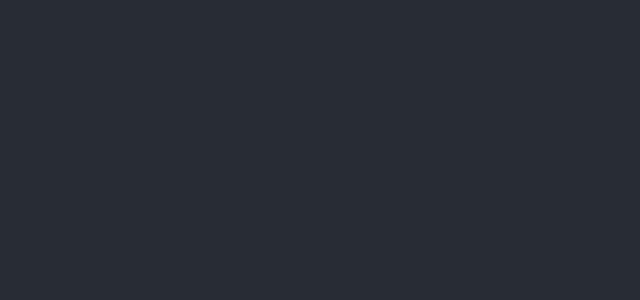
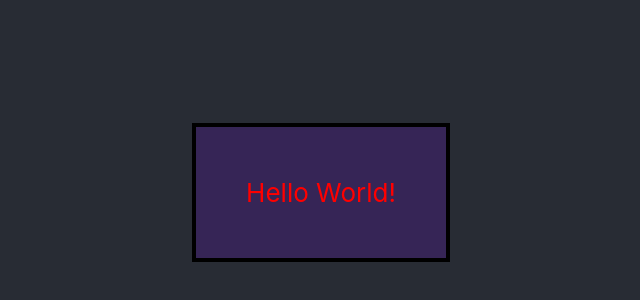
Before and after one commit to baebae3/reactApp, a React (Create React App) app: page / in a window 1280 px wide. Shown: the part 208-508 px from the top of the page, without its empty margins (319-959 px from the left). Built offline with nearby package versions, Linux system fonts and the light colour scheme.

Commit message:
Lesson 1

```diff
--- a/src/App.css
+++ b/src/App.css
@@ -36,3 +36,11 @@
     transform: rotate(360deg);
   }
 }
+
+
+.compStyle {
+  color: red;
+  border: 4px solid black;
+  padding: 50px;
+  background-color: rgba(80, 25, 151, 0.336)
+}
--- a/src/App.js
+++ b/src/App.js
@@ -1,12 +1,14 @@
 import logo from './logo.svg';
 import './App.css';
+import Message from './Message';
 
 function App(props) {
   return (
     <div className="App">
       <header className="App-header">
+      <Message txt='World!' />
+      </header>
 
-      </header>
     </div>
   );
 }
--- /dev/null
+++ b/src/Message.js
@@ -0,0 +1,9 @@
+
+
+const Message = (props) => {
+    return(
+        <div className="compStyle">Hello {props.txt} </div>
+    );
+}
+
+export default Message;
```
